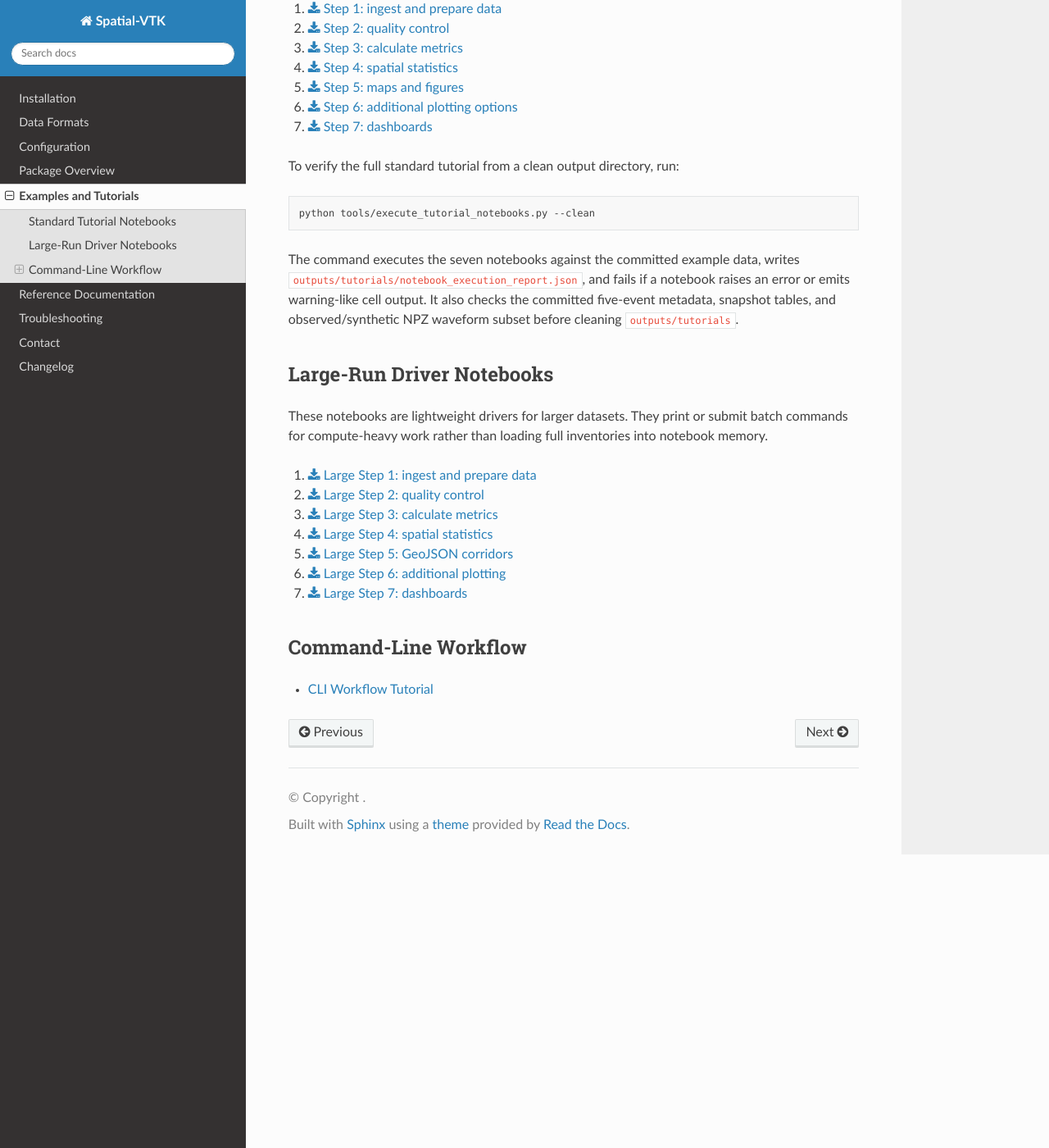
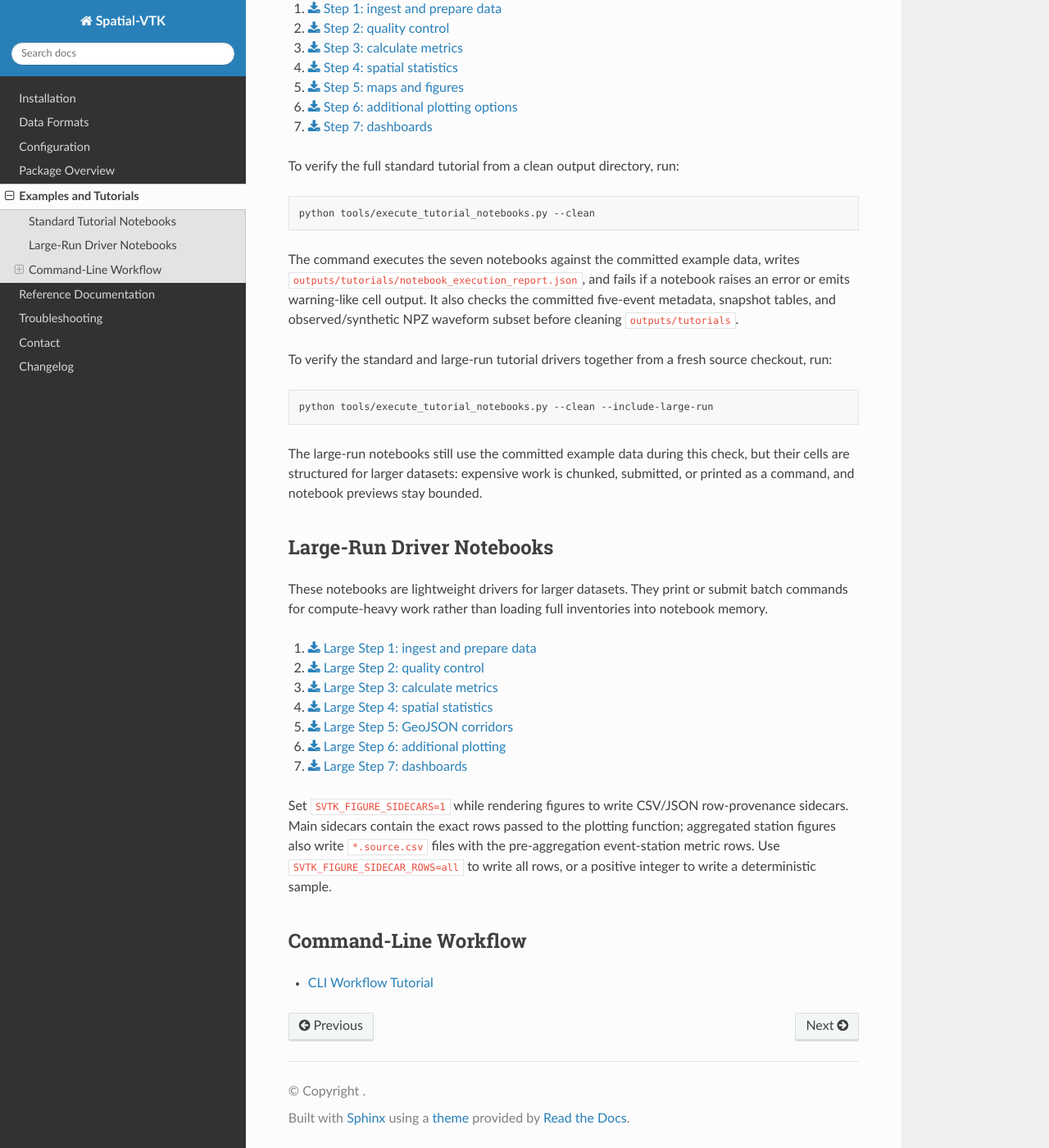
Before and after one commit to bcbirkel/spatial-vtk, a Sphinx documentation site: the page built from docs/examples/index.rst, in a window 1280 px wide and 1400 px high, scrolled down 374 px. Shown: the whole window at 82% size. Built offline with Sphinx 7.4.7 and the Read the Docs theme 3.1.0, drawn with Linux system fonts in a browser that asks for light colours.

Commit message:
Document notebook sidecar audit path

```diff
--- a/docs/examples/index.rst
+++ b/docs/examples/index.rst
@@ -30,6 +30,17 @@ notebook raises an error or emits warning-like cell output. It also checks the
 committed five-event metadata, snapshot tables, and observed/synthetic NPZ
 waveform subset before cleaning ``outputs/tutorials``.
 
+To verify the standard and large-run tutorial drivers together from a fresh
+source checkout, run:
+
+.. code-block:: bash
+
+   python tools/execute_tutorial_notebooks.py --clean --include-large-run
+
+The large-run notebooks still use the committed example data during this
+check, but their cells are structured for larger datasets: expensive work is
+chunked, submitted, or printed as a command, and notebook previews stay bounded.
+
 Large-Run Driver Notebooks
 --------------------------
 
@@ -45,6 +56,13 @@ inventories into notebook memory.
 6. :download:`Large Step 6: additional plotting <large_run/step_06_large_run_additional_plotting.ipynb>`
 7. :download:`Large Step 7: dashboards <large_run/step_07_large_run_dashboards.ipynb>`
 
+Set ``SVTK_FIGURE_SIDECARS=1`` while rendering figures to write CSV/JSON
+row-provenance sidecars. Main sidecars contain the exact rows passed to the
+plotting function; aggregated station figures also write ``*.source.csv`` files
+with the pre-aggregation event-station metric rows. Use
+``SVTK_FIGURE_SIDECAR_ROWS=all`` to write all rows, or a positive integer to
+write a deterministic sample.
+
 Command-Line Workflow
 ---------------------
 
```
Also changed, not shown: docs/examples/large_run/README.md (+29 -2 lines), 1 other file.
